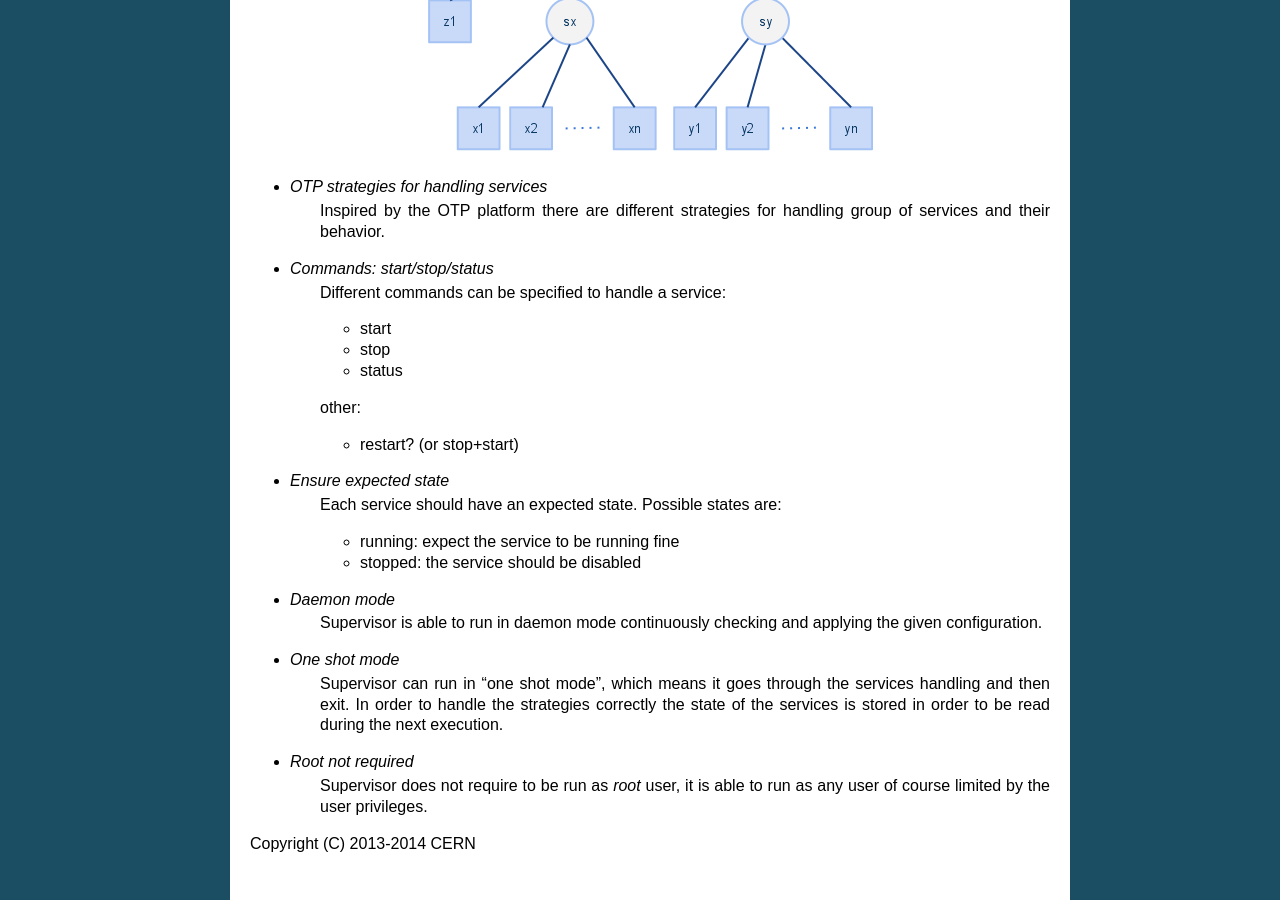
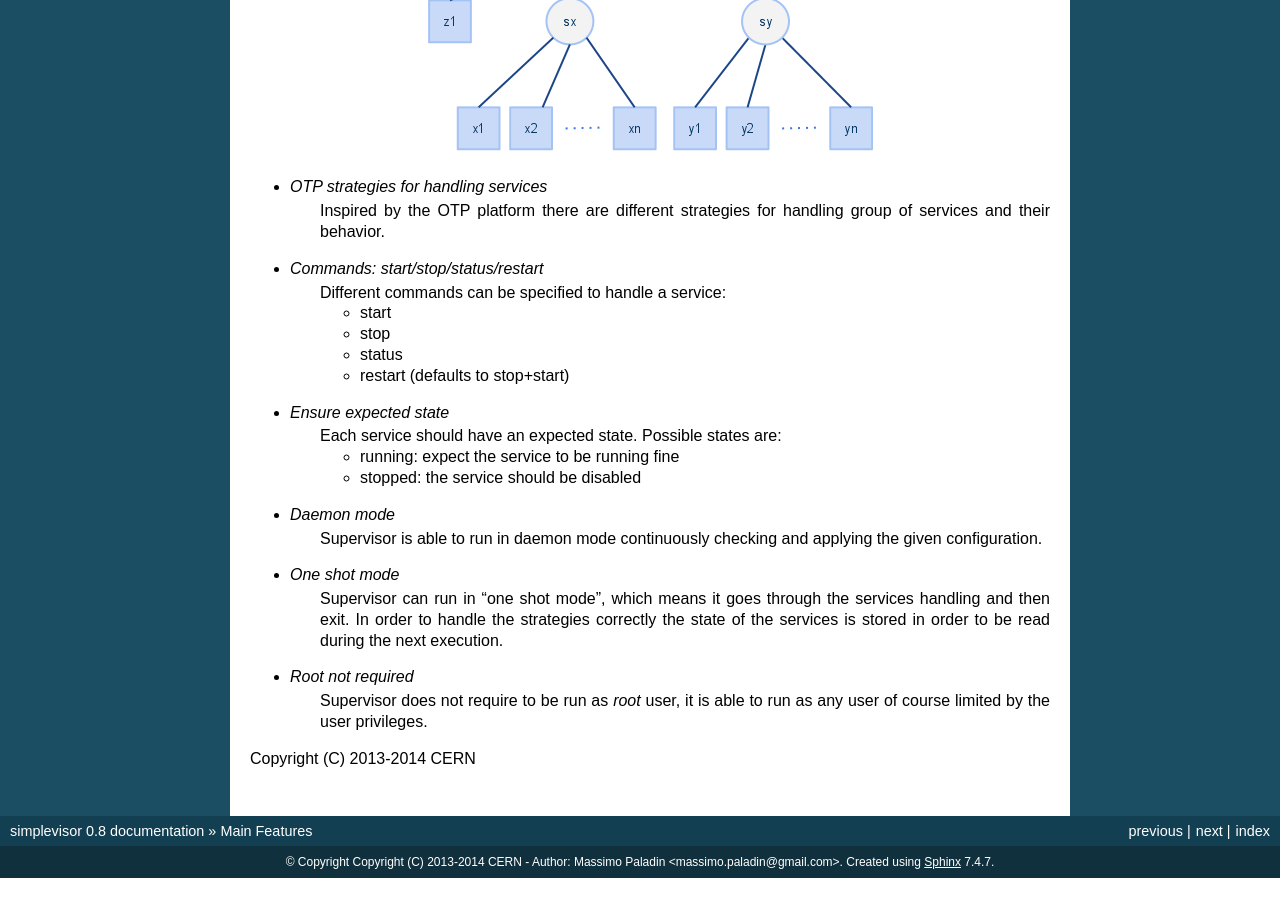
Before and after one commit to cern-mig/python-simplevisor, a Sphinx documentation site: the page built from docs/features.rst, in a window 1280 px wide and 900 px high, scrolled down 698 px. Built offline with Sphinx 7.4.7, drawn with Linux system fonts in a browser that asks for light colours; after the commit the page ends 1576 px from its top, so only the background shows below that.

Commit message:
documentation cleanup

```diff
--- a/docs/features.rst
+++ b/docs/features.rst
@@ -5,13 +5,13 @@ Main Features
     The supervisor is able to run default services like *httpd*,
     *mysql* which are invoked with a command of the type::
 
-        $ service httpd start
+      $ service httpd start
 
 - *Executable*
     The supervisor is able to run any executable program,
     not only standard services::
 
-        /opt/whatever/instance/bin/service --option 1 --other "foo bar" --config /opt/whatever/instance/etc/whatever.cfg
+      /opt/whatever/instance/bin/service --option 1 --other "foo bar" --config /opt/whatever/instance/etc/whatever.cfg
 
 - *Dead or "hang" state handling*
     Something important is to be able to handle services in an apparently
@@ -35,16 +35,13 @@ Main Features
     Inspired by the OTP platform there are different strategies
     for handling group of services and their behavior.
 
-- *Commands: start/stop/status*
+- *Commands: start/stop/status/restart*
     Different commands can be specified to handle a service:
 
     - start
     - stop
     - status
-
-    other:
-
-    - restart? (or stop+start)
+    - restart (defaults to stop+start)
 
 - *Ensure expected state*
     Each service should have an expected state.
```
Also changed, not shown: 7 other files.
